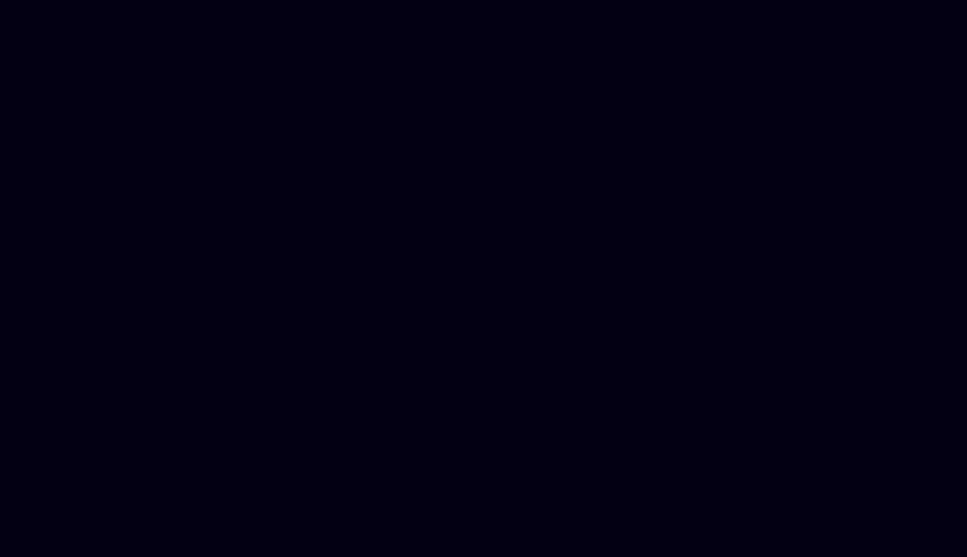
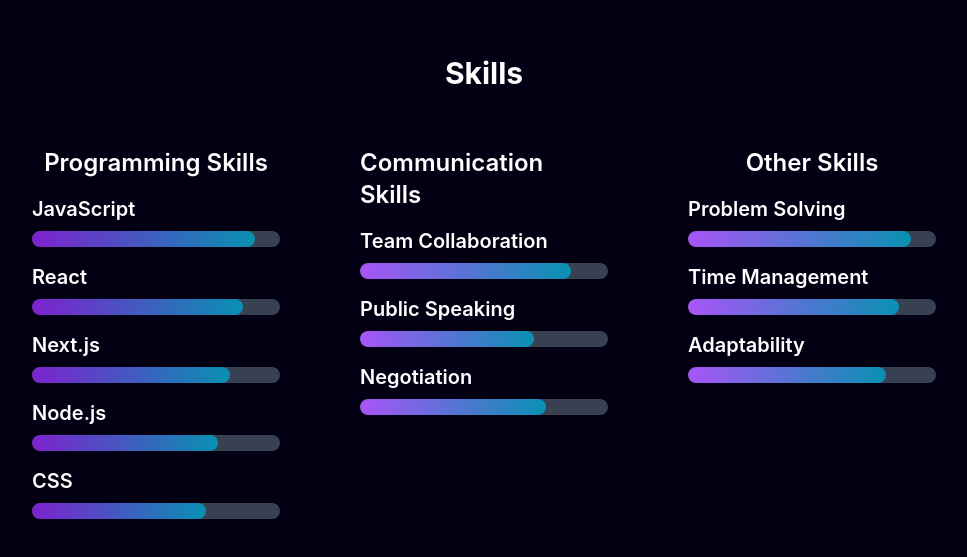
Before and after one commit to jamesjoy-2k24/Portfolio-Next.js-, a Next.js app: page / in a window 1280 px wide. Shown: the part 1850-2407 px from the top of the page, without its empty margins (156-1123 px from the left). Before the commit the page ends 1745 px from the top, so only its background shows below. Built offline with nearby package versions, Linux system fonts and the light colour scheme; a web font is replaced by a local one.

Commit message:
Successfully added skill bars

```diff
--- a/package.json
+++ b/package.json
@@ -12,6 +12,7 @@
   "dependencies": {
     "@heroicons/react": "^2.0.13",
     "@react-icons/all-files": "^4.1.0",
+    "@react-spring/web": "^9.7.3",
     "@react-three/drei": "^9.107.0",
     "@react-three/fiber": "^8.16.8",
     "clsx": "^2.1.1",
--- a/src/app/page.tsx
+++ b/src/app/page.tsx
@@ -1,5 +1,6 @@
 import About from '@/components/page/About';
 import Hero from '@/components/page/Hero';
+import Skills from '@/components/page/Skills';
 
 export default function Home() {
   return (
@@ -7,8 +8,8 @@
       <div className="flex flex-col gap-20">
         <Hero />
         <About />
+        <Skills />
       </div>
     </main>
-
   );
 }
--- /dev/null
+++ b/src/components/page/Skills.tsx
@@ -0,0 +1,141 @@
+'use client';
+
+import { NextPage } from 'next';
+import { motion } from 'framer-motion';
+import { slideInFromLeft, slideInFromRight } from '../../utils/motion';
+
+interface Skill {
+  name: string;
+  level: number;
+}
+
+const programmingSkills: Skill[] = [
+  { name: 'JavaScript', level: 90 },
+  { name: 'React', level: 85 },
+  { name: 'Next.js', level: 80 },
+  { name: 'Node.js', level: 75 },
+  { name: 'CSS', level: 70 },
+];
+
+const communicationSkills: Skill[] = [
+  { name: 'Team Collaboration', level: 85 },
+  { name: 'Public Speaking', level: 70 },
+  { name: 'Negotiation', level: 75 },
+];
+
+const otherSkills: Skill[] = [
+  { name: 'Problem Solving', level: 90 },
+  { name: 'Time Management', level: 85 },
+  { name: 'Adaptability', level: 80 },
+];
+
+const Skills: NextPage = () => {
+  return (
+    <section className="flex flex-col items-center justify-center py-20">
+      <motion.h2
+        initial="hidden"
+        animate="visible"
+        variants={slideInFromLeft(0.3)}
+        className="text-3xl font-bold mb-10 text-white"
+      >
+        Skills
+      </motion.h2>
+      <div className="flex flex-wrap justify-center gap-12 px-6 md:px-20 w-full">
+        {/* Programming Skills */}
+        <div className="flex flex-col items-center w-full md:w-1/4 p-4">
+          <motion.h3
+            initial="hidden"
+            animate="visible"
+            variants={slideInFromLeft(0.4)}
+            className="text-2xl font-semibold mb-4 text-white"
+          >
+            Programming Skills
+          </motion.h3>
+          {programmingSkills.map((skill, index) => (
+            <motion.div
+              key={index}
+              initial="hidden"
+              animate="visible"
+              variants={slideInFromLeft(0.5)}
+              className="w-full mb-4"
+            >
+              <div className="text-xl font-semibold text-white mb-2">
+                {skill.name}
+              </div>
+              <div className="w-full bg-gray-700 rounded-full h-4 overflow-hidden">
+                <div
+                  className="h-4 rounded-full bg-gradient-to-r from-purple-700 to-cyan-600 "
+                  style={{ width: `${skill.level}%` }}
+                ></div>
+              </div>
+            </motion.div>
+          ))}
+        </div>
+
+        {/* Communication Skills */}
+        <div className="flex flex-col items-center w-full md:w-1/4 p-4">
+          <motion.h3
+            initial="hidden"
+            animate="visible"
+            variants={slideInFromLeft(0.4)}
+            className="text-2xl font-semibold mb-4 text-white"
+          >
+            Communication Skills
+          </motion.h3>
+          {communicationSkills.map((skill, index) => (
+            <motion.div
+              key={index}
+              initial="hidden"
+              animate="visible"
+              variants={slideInFromRight(0.5)}
+              className="w-full mb-4"
+            >
+              <div className="text-xl font-semibold text-white mb-2">
+                {skill.name}
+              </div>
+              <div className="w-full bg-gray-700 rounded-full h-4 overflow-hidden">
+                <div
+                  className="h-4 rounded-full bg-gradient-to-r from-purple-500 to-cyan-600 "
+                  style={{ width: `${skill.level}%` }}
+                ></div>
+              </div>
+            </motion.div>
+          ))}
+        </div>
+
+        {/* Other Skills */}
+        <div className="flex flex-col items-center w-full md:w-1/4 p-4">
+          <motion.h3
+            initial="hidden"
+            animate="visible"
+            variants={slideInFromRight(0.4)}
+            className="text-2xl font-semibold mb-4 text-white"
+          >
+            Other Skills
+          </motion.h3>
+          {otherSkills.map((skill, index) => (
+            <motion.div
+              key={index}
+              initial="hidden"
+              animate="visible"
+              variants={slideInFromRight(0.5)}
+              className="w-full mb-4"
+            >
+              <div className="text-xl font-semibold text-white mb-2">
+                {skill.name}
+              </div>
+              <div className="w-full bg-gray-700 rounded-full h-4 overflow-hidden">
+                <div
+                  className="h-4 rounded-full bg-gradient-to-r from-purple-500 to-cyan-600 "
+                  style={{ width: `${skill.level}%` }}
+                ></div>
+              </div>
+            </motion.div>
+          ))}
+        </div>
+      </div>
+    </section>
+  );
+};
+
+export default Skills;
--- a/tailwind.config.ts
+++ b/tailwind.config.ts
@@ -16,6 +16,18 @@
         'gradient-conic':
           'conic-gradient(from 180deg at 50% 50%, var(--tw-gradient-stops))',
       },
+      keyframes: {
+        move: {
+          '0%': { backgroundPosition: '200% 0' },
+          '100%': { backgroundPosition: '-200% 0' },
+        },
+      },
+      animation: {
+        move: 'move 5s linear infinite',
+      },
+      backgroundSize: {
+        '200%': '200% 100%',
+      },
     },
   },
   plugins: [],
```
Also changed, not shown: 1 other file (tests, documents, lock files or other folders). Lines whose indentation alone changed are shown as unchanged.
